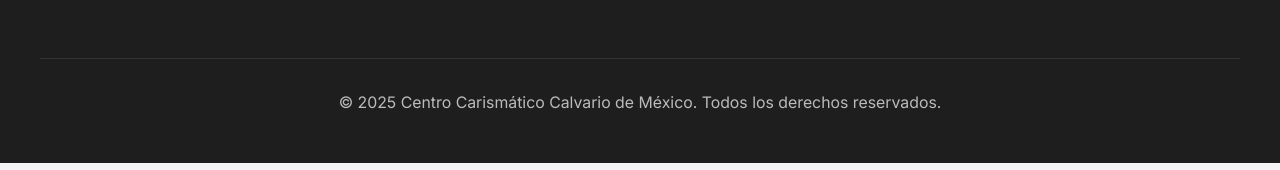
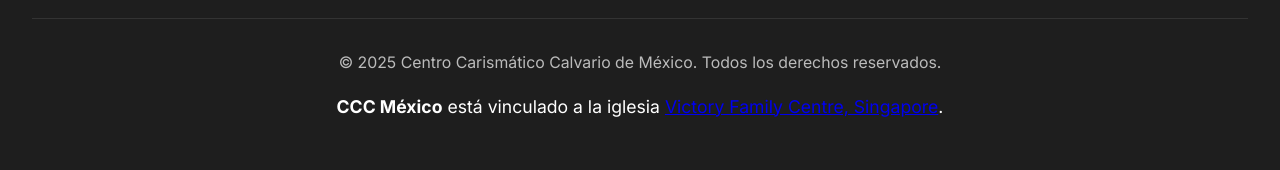
Before and after one commit to Nstoraranda/cccmexico, a plain HTML site: page index.html in a window 1280 px wide. Shown: the part 3151-3321 px from the top of the page. Drawn offline with Linux system fonts and the light colour scheme.

Commit message:
Add institutional link to footer section
Added institutional link to the footer.

```diff
--- a/index.html
+++ b/index.html
@@ -179,7 +179,6 @@
           <i class="fab fa-youtube"></i>
         </a>
       </div>
-
     </div>
 
     <!-- Columna 3: Petición de oración -->
@@ -190,9 +189,19 @@
       </p>
       <p class="cita">Familia CCC México</p>
     </div>
+  </div>
 
+  <!-- Sección inferior -->
   <div class="footer-bottom">
     <p>© 2025 Centro Carismático Calvario de México. Todos los derechos reservados.</p>
+  </div>
+
+  <!-- Nueva línea de vínculo institucional -->
+  <div class="footer-vinculo">
+    <p>
+      <strong>CCC México</strong> está vinculado a la iglesia
+      <a href="https://vfc.org/" target="_blank">Victory Family Centre, Singapore</a>.
+    </p>
   </div>
 </footer>
 
```
Lines whose indentation alone changed are shown as unchanged.
